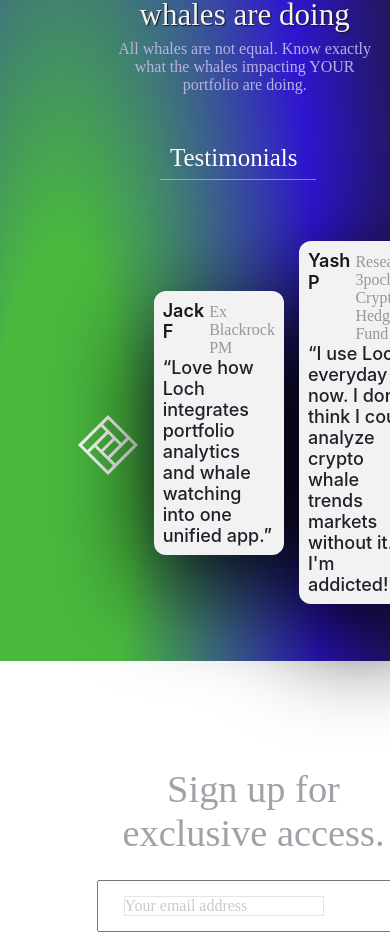
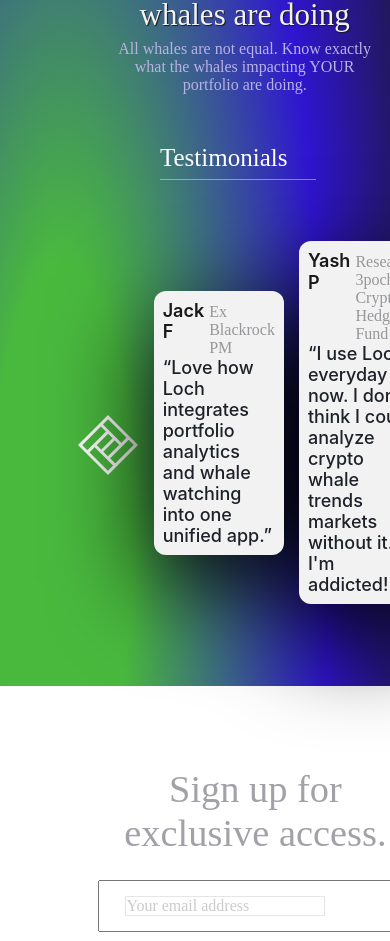
Before and after one commit to ParasChaturvedi/Loch-Landing-Page-React, a React (Create React App) app: page / in a window 390 px wide. Shown: the part 1027-1968 px from the top of the page. Built offline with nearby package versions, Linux system fonts and the light colour scheme.

Commit message:
Update Responsive.css

```diff
--- a/src/Responsive.css
+++ b/src/Responsive.css
@@ -81,8 +81,8 @@
         display: block;
   justify-content: center;
   align-items: center;
-  width: 130vw;
-  height: 200vh;
+  width: 131vw;
+  height: 203vh;
     }
 
   .upper-section {
@@ -153,7 +153,7 @@
   }
   .testimonial-heading{
     margin-top: 50px;
-    margin-left: 170px;
+    margin-left: 160px;
     text-align: center;
   }
   .line{
```
